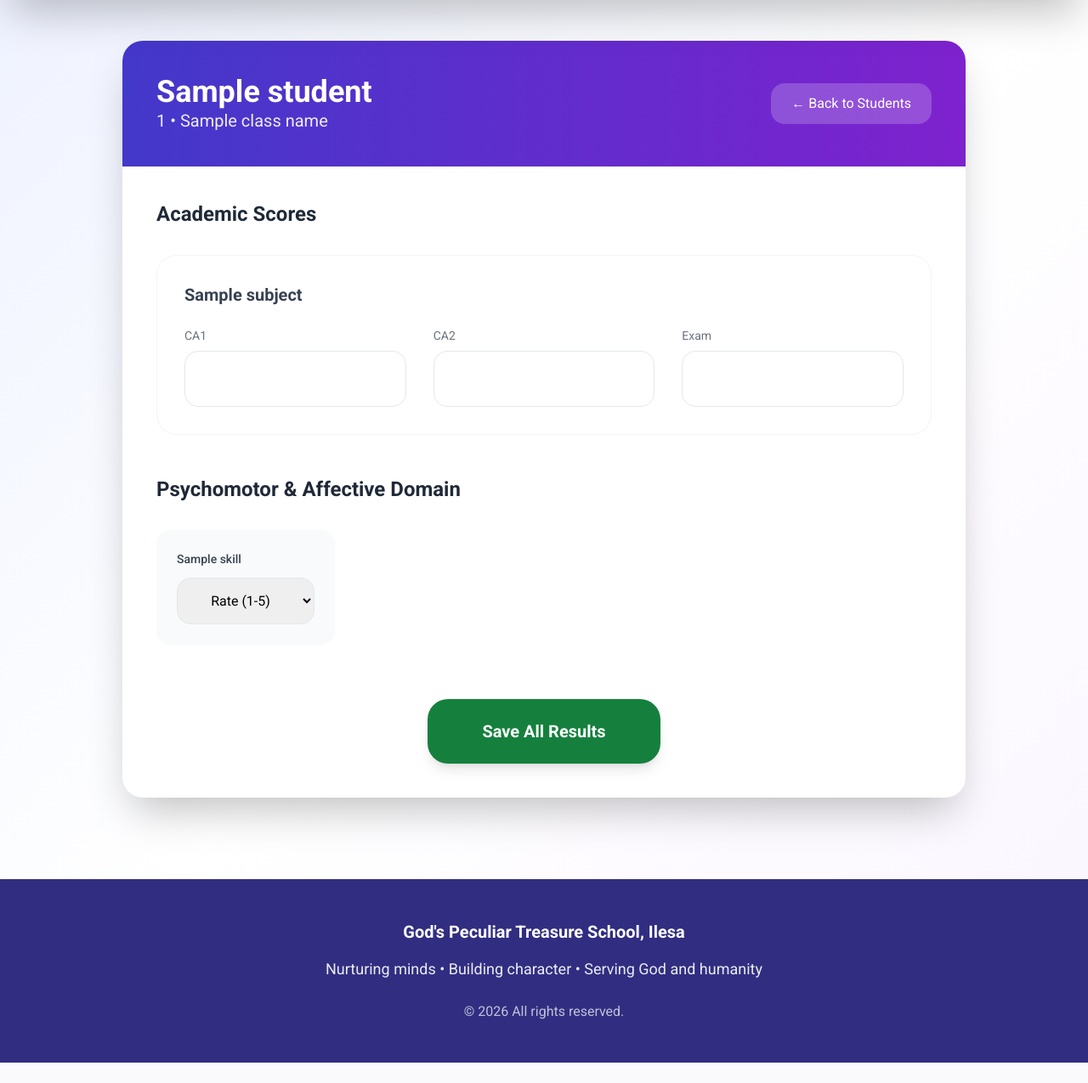
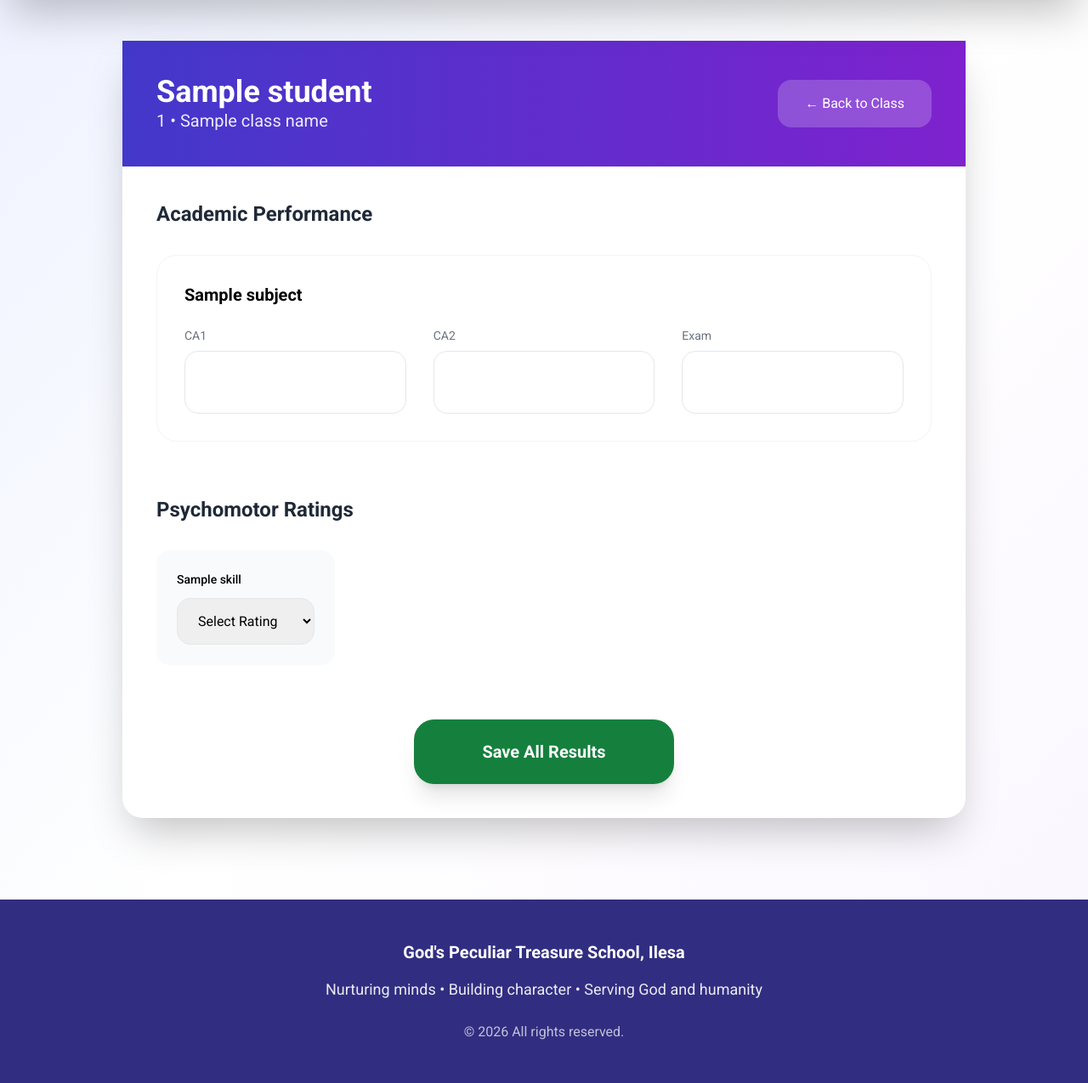
Before and after one commit to TosinPhillip/GPT-RCS, a Flask app: template templates/teacher/primary_student_entry.html in a window 1280 px wide. Shown: the part 80-1355 px from the top of the page at 85% size. Before the commit the page ends 1331 px from the top, so only its background shows below. Run offline with Flask 3, Linux system fonts and the light colour scheme; the template is opened without the code that fills it: most values are stand-ins (such as "Sample title", 1, 10 or a date in 2020); some libraries are stand-ins or nearby versions.

Commit message:
Results entry perfected
Both primary and secondary teachers can enter their results now

```diff
--- a/routes/teacher.py
+++ b/routes/teacher.py
@@ -956,14 +956,14 @@ def primary_class_students(class_name):
                            students=students)
 
 
-@teacher_bp.route('/primary_student_entry/<class_name>/<adm_no>')
+@teacher_bp.route('/primary_student_entry/<class_name>/<regex(".*"):adm_no>')
 @teacher_required
 def primary_student_entry(class_name, adm_no):
     teacher_email = sesh['teacher_email']
     session_val = sesh['teacher_session']
     term = sesh['teacher_term']
 
-    # Security check
+    # Security
     assignment = mongo.class_assignments.find_one({
         'teacher_email': teacher_email,
         'class': class_name,
@@ -976,13 +976,16 @@ def primary_student_entry(class_name, adm_no):
 
     student = mongo.term_enrollments.find_one({'admission_number': adm_no})
 
-    # Get subjects for this primary class
+    # Get subjects for this class
     class_subjects_doc = mongo.primary_class_subjects.find_one({'class_name': class_name})
-    subjects = class_subjects_doc['subjects'] if class_subjects_doc else ["Mathematics", "English", "Basic Science"]
+    subjects = class_subjects_doc.get('subjects', []) if class_subjects_doc else ["Mathematics", "English", "Basic Science"]
+
+    psychomotor_skills = ["Punctuality", "Neatness", "Honesty", "Leadership", "Politeness", "Teamwork", "Initiative", "Reliability"]
 
     return render_template('teacher/primary_student_entry.html',
                            student=student,
                            class_name=class_name,
                            subjects=subjects,
+                           psychomotor_skills=psychomotor_skills,
                            term=term,
                            session=session_val)
--- a/templates/teacher/primary_student_entry.html
+++ b/templates/teacher/primary_student_entry.html
@@ -1,7 +1,7 @@
 {% extends "base.html" %}
 {% block content %}
 <div class="max-w-5xl mx-auto mt-12 px-4">
-    <div class="bg-white rounded-3xl shadow-2xl overflow-hidden">
+    <div class="bg-white rounded-3xl shadow-2xl">
         <!-- Header -->
         <div class="bg-gradient-to-r from-indigo-700 to-purple-700 text-white p-10">
             <div class="flex justify-between items-center">
@@ -10,64 +10,62 @@
                     <p class="text-xl opacity-90">{{ student.admission_number }} • {{ class_name }}</p>
                 </div>
                 <a href="{{ url_for('teacher.primary_class_students', class_name=class_name) }}"
-                   class="px-6 py-3 bg-white/20 hover:bg-white/30 text-white rounded-2xl transition">
-                    ← Back to Students
+                   class="px-8 py-4 bg-white/20 hover:bg-white/30 rounded-2xl transition">
+                    ← Back to Class
                 </a>
             </div>
         </div>
 
         <div class="p-10">
-            <form id="result-form" onsubmit="saveStudentResults(event)">
+            <form id="result-form" onsubmit="saveResults(event)">
                 <!-- Subjects -->
-                <div class="mb-12">
-                    <h2 class="text-2xl font-bold text-gray-800 mb-8">Academic Scores</h2>
+                <h2 class="text-2xl font-bold mb-8 text-gray-800">Academic Performance</h2>
                 <div class="space-y-10">
                     {% for subject in subjects %}
-                        <div class="border border-gray-100 rounded-3xl p-8 hover:shadow-md transition">
-                            <h3 class="text-xl font-semibold mb-6 text-gray-700">{{ subject }}</h3>
+                    <div class="border border-gray-100 rounded-3xl p-8">
+                        <h3 class="font-semibold text-xl mb-6">{{ subject }}</h3>
                         <div class="grid grid-cols-3 gap-8">
                             <div>
                                 <label class="block text-sm text-gray-500 mb-2">CA1</label>
                                 <input type="number" name="ca1_{{ subject }}" min="0" max="15" step="0.5"
-                                           class="w-full border rounded-2xl px-6 py-4 text-center text-2xl focus:ring-2 focus:ring-indigo-300">
+                                       class="w-full border rounded-2xl px-6 py-5 text-center text-2xl">
                             </div>
                             <div>
                                 <label class="block text-sm text-gray-500 mb-2">CA2</label>
                                 <input type="number" name="ca2_{{ subject }}" min="0" max="15" step="0.5"
-                                           class="w-full border rounded-2xl px-6 py-4 text-center text-2xl focus:ring-2 focus:ring-indigo-300">
+                                       class="w-full border rounded-2xl px-6 py-5 text-center text-2xl">
                             </div>
                             <div>
                                 <label class="block text-sm text-gray-500 mb-2">Exam</label>
                                 <input type="number" name="exam_{{ subject }}" min="0" max="70" step="0.5"
-                                           class="w-full border rounded-2xl px-6 py-4 text-center text-2xl focus:ring-2 focus:ring-indigo-300">
+                                       class="w-full border rounded-2xl px-6 py-5 text-center text-2xl">
                             </div>
                         </div>
                     </div>
                     {% endfor %}
                 </div>
-                </div>
 
-                <!-- Psychomotor Ratings -->
-                <div>
-                    <h2 class="text-2xl font-bold text-gray-800 mb-8">Psychomotor & Affective Domain</h2>
+                <!-- Psychomotor -->
+                <h2 class="text-2xl font-bold mt-16 mb-8 text-gray-800">Psychomotor Ratings</h2>
                 <div class="grid grid-cols-2 md:grid-cols-4 gap-6">
                     {% for skill in psychomotor_skills %}
                     <div class="bg-gray-50 rounded-2xl p-6">
-                            <label class="block text-sm font-medium text-gray-700 mb-3">{{ skill }}</label>
-                            <select name="psycho_{{ skill }}" class="w-full border rounded-2xl px-5 py-4 text-center">
-                                <option value="">Rate (1-5)</option>
-                                {% for i in range(1,6) %}
-                                <option value="{{ i }}">{{ i }} - {{ ['Poor','Fair','Good','Very Good','Excellent'][i-1] }}</option>
-                                {% endfor %}
+                        <label class="block text-sm font-medium mb-3">{{ skill }}</label>
+                        <select name="psycho_{{ skill }}" class="w-full border rounded-2xl px-5 py-4">
+                            <option value="">Select Rating</option>
+                            <option value="5">5 - Excellent</option>
+                            <option value="4">4 - Very Good</option>
+                            <option value="3">3 - Good</option>
+                            <option value="2">2 - Fair</option>
+                            <option value="1">1 - Poor</option>
                         </select>
                     </div>
                     {% endfor %}
                 </div>
-                </div>
 
-                <div class="mt-16 text-center">
+                <div class="text-center mt-16">
                     <button type="submit"
-                            class="px-16 py-6 bg-green-700 hover:bg-green-600 text-white text-xl font-bold rounded-3xl shadow-lg transition">
+                            class="px-20 py-6 bg-green-700 hover:bg-green-600 text-white text-xl font-bold rounded-3xl shadow-xl transition">
                         Save All Results
                     </button>
                 </div>
@@ -77,14 +75,12 @@
 </div>
 
 <script>
-    async function saveStudentResults(e) {
+    async function saveResults(e) {
         e.preventDefault();
-
         const formData = new FormData(e.target);
         const scores = {};
         const psychomotor = {};
 
-        // Collect scores
         {% for subject in subjects %}
         scores["{{ subject }}"] = {
             ca1: parseFloat(formData.get("ca1_{{ subject }}")) || 0,
@@ -93,7 +89,6 @@
         };
         {% endfor %}
 
-        // Collect psychomotor
         {% for skill in psychomotor_skills %}
         psychomotor["{{ skill }}"] = parseInt(formData.get("psycho_{{ skill }}")) || null;
         {% endfor %}
@@ -108,16 +103,15 @@
         try {
             const res = await fetch('/teacher/save_primary_scores', {
                 method: 'POST',
-                headers: { 'Content-Type': 'application/json' },
+                headers: {'Content-Type': 'application/json'},
                 body: JSON.stringify(payload)
             });
 
             const data = await res.json();
-
             if (data.success) {
-                alert("✅ All results saved successfully!");
+                alert("✅ Results saved successfully!");
             } else {
-                alert("Failed to save: " + (data.error || ''));
+                alert("Failed to save results");
             }
         } catch (err) {
             alert("Network error. Please try again.");
```
Lines whose indentation alone changed are shown as unchanged.
